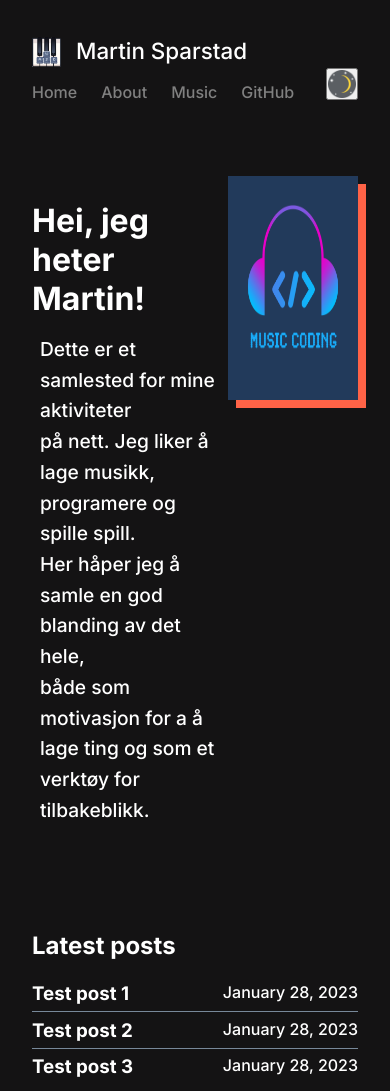
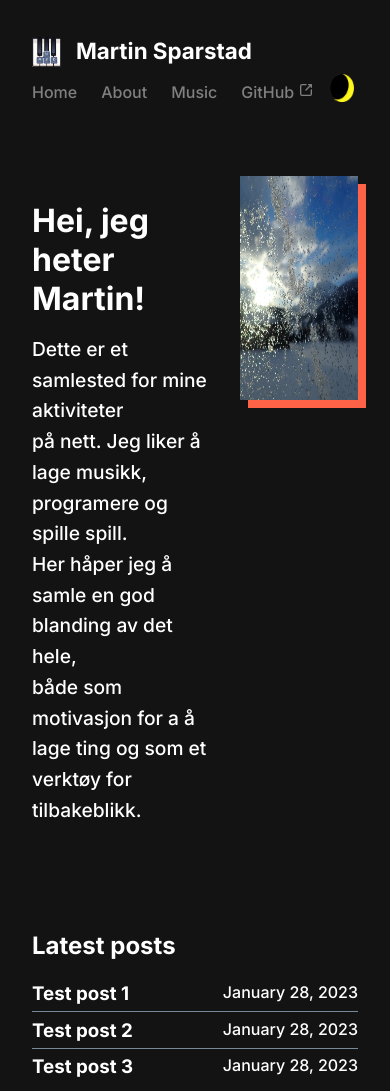
Before and after one commit to MSparstad/martin_sparstad_homepage, a PHP site: page / in a window 390 px wide. Shown: the top 1091 px of the page. Run offline with PHP 8.4, Linux system fonts and the light colour scheme; data that the repository does not hold is empty.

Commit message:
add hover styles to nav links, and homemade theme toggle image. swap stolen headphone image with photo i took

```diff
--- a/css/main.css
+++ b/css/main.css
@@ -25,6 +25,10 @@
     margin: 0;
     -webkit-font-smoothing: auto;
     font-kerning: normal;
+}
+
+button {
+    border: none;
 }
 
 body {
@@ -62,7 +66,7 @@ img {
     margin-right: 5px;
     margin-bottom: 15px;
     font-size: 1.4rem;
-    font-weight: 1.2rem;
+    font-weight: 700;
     color: var(--font-color);
 
 
@@ -97,14 +101,21 @@ img {
     color: var(--nav-font-color);
 }
 
+.nav-item-outer a:hover {
+    color: white;
+    border-bottom: 3px solid purple;
+}
+
 .nav-item-outer {
     width:fit-content;
 }
 
 .theme-toggle {
+    padding: 2px;
     align-self: flex-end;
-    height: 32;
+    height: 32px;
     width: 32px;
+    background-color: var(--background-color);
 }
 
 main {
@@ -114,6 +125,7 @@ main {
 .hero-wrapper {
     display: grid;
     grid-template-columns: 3fr 2fr;
+    gap: 2rem;
     width: 100%;
 }
 
@@ -124,7 +136,6 @@ main {
 
 .hero-description {
     margin-top: 1rem;
-    margin-left: 0.5rem;
     line-height: 1.6;
     font-weight: 500;
     font-size: 1.2rem;
--- a/index.php
+++ b/index.php
@@ -41,6 +41,7 @@
                             <div class="nav-item-outer">
                                 <a href="https://github.com/MSparstad">
                                     <span>GitHub</span>
+                                    <svg xmlns="http://www.w3.org/2000/svg" viewBox="0 0 24 24" style="width:1rem;height:1rem;fill:currentColor"><g data-name="Layer 2"><g data-name="external-link"><rect width="24" height="24" opacity="0"></rect><path d="M20 11a1 1 0 0 0-1 1v6a1 1 0 0 1-1 1H6a1 1 0 0 1-1-1V6a1 1 0 0 1 1-1h6a1 1 0 0 0 0-2H6a3 3 0 0 0-3 3v12a3 3 0 0 0 3 3h12a3 3 0 0 0 3-3v-6a1 1 0 0 0-1-1z"></path><path d="M16 5h1.58l-6.29 6.28a1 1 0 0 0 0 1.42 1 1 0 0 0 1.42 0L19 6.42V8a1 1 0 0 0 1 1 1 1 0 0 0 1-1V4a1 1 0 0 0-1-1h-4a1 1 0 0 0 0 2z"></path></g></g></svg>
                                 </a>
                             </div>
                         </nav>
@@ -49,7 +50,7 @@
                     </div>
                     <div class="theme-toggle">
                         <button>
-                            <img class="theme-toggle" src="images/moon.png" alt="theme-toggle">
+                            <img class="theme-toggle" src="images/odd_moon.png" alt="theme-toggle">
                         </button>
                     </div>
                 </div>
@@ -67,7 +68,7 @@
                                     </p>
                             </header>
                             <div class="decoration">
-                                <img class="image hero-image" src="images/headphones.png" alt="image of headphones with html tags between them"/>
+                                <img class="image hero-image" src="images/snowy_window_landscape.jpg" alt="image of headphones with html tags between them"/>
                             </div>
                         </div>
                     </div>
```
Also changed, not shown: images/odd_moon.png (added), images/snowy_window_landscape.JPG (added).
